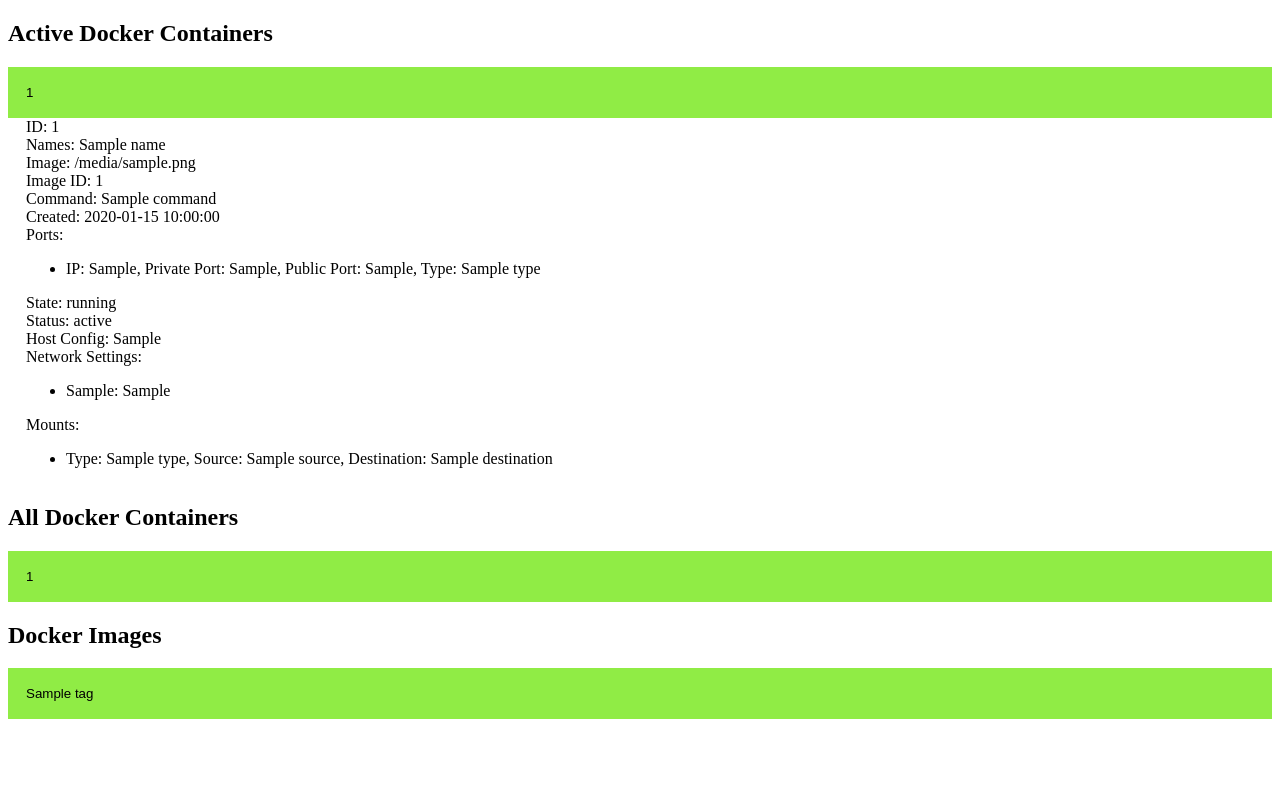
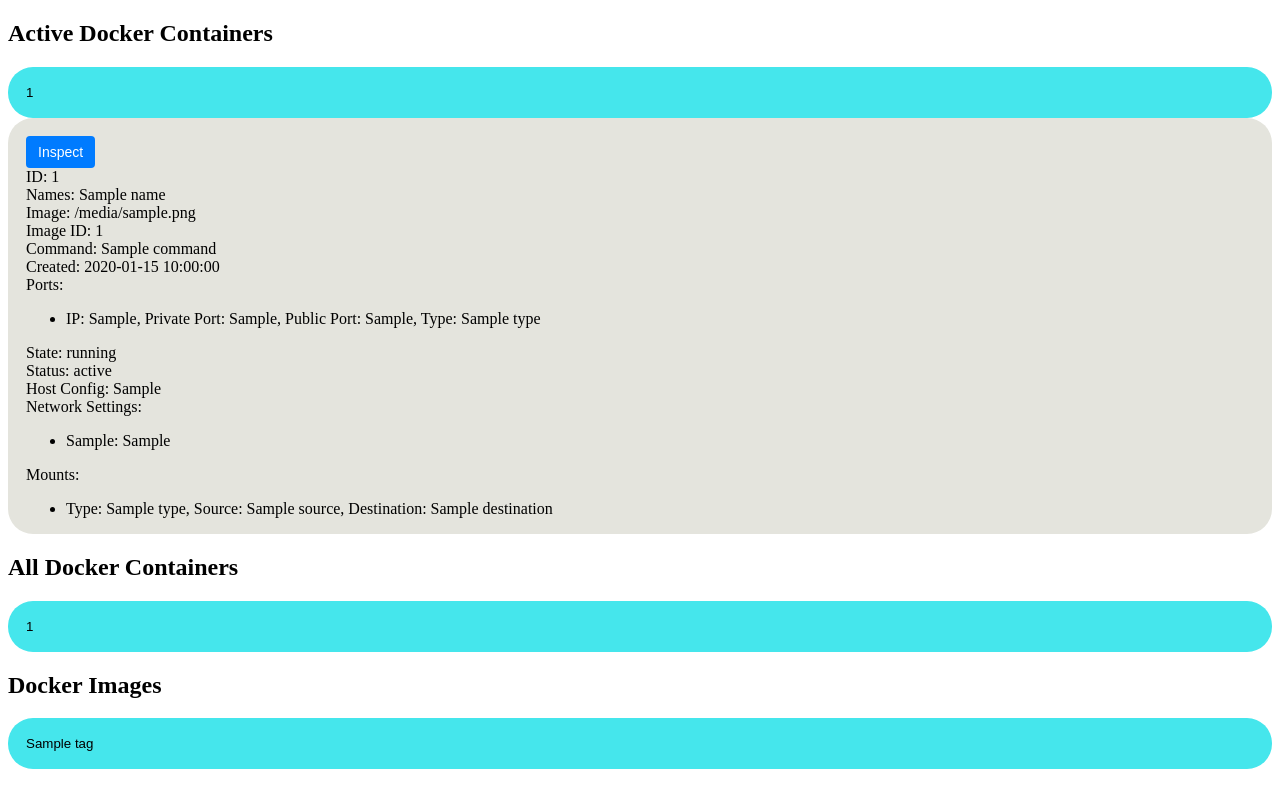
Before and after one commit to Rafael-Remigio/DockerDetective, a Flask app: page / in a window 1280 px wide, after a click that opens the changed part. Run offline with Flask 3, Linux system fonts and the light colour scheme; a database or web service that is not in the repository returns one stand-in record (values such as "Sample title"); data that the repository does not hold is empty.

Commit message:
Add inspection page

```diff
--- a/main.py
+++ b/main.py
@@ -10,7 +10,7 @@ base_url = 'http://localhost:2375'
 http_utils = HttpUtils(base_url)
 
 @app.route('/')
-def hello():
+def index():
 
    images = http_utils.get_json_from_endpoint("images/json")
 
@@ -18,6 +18,17 @@ def hello():
 
    return render_template("index.html",images=images,containers=containers)
 
+
+
+@app.route('/container/<container_id>')
+def inspect_container(container_id):
+
+   # Fetch detailed data
+   endpoint = "container/" + container_id + "/json"
+   data = http_utils.get_json_from_endpoint(endpoint)
+
+   return render_template('container_inspection.html', container_data=data)
+
 # main driver function
 if __name__ == '__main__':
 
--- a/templates/index.html
+++ b/templates/index.html
@@ -1,17 +1,19 @@
 <!DOCTYPE html>
 <html lang="en">
+
 <head>
     <meta charset="UTF-8">
     <title>Docker Images and Container IDs</title>
     <style>
         /* Styling for the accordion */
         .accordion {
-            background-color: #90ec45;
+            background-color: #45e6ec;
             color: rgb(51, 51, 51)000;
             cursor: pointer;
             padding: 18px;
             width: 100%;
             border: none;
+            border-radius: 25px;;
             text-align: left;
             outline: none;
             transition: 0.4s;
@@ -19,16 +21,35 @@
 
         .panel {
             padding: 0 18px;
+            border-radius: 25px;;
+
             display: none;
             overflow: hidden;
-            background-color: white;
+            background-color: rgb(228, 228, 221);
         }
 
         .panel p {
             margin: 0;
         }
+
+         /* Style for the inspection button */
+         .inspect-button {
+            padding: 8px 12px;
+            background-color: #007bff;
+            color: white;
+            border: none;
+            border-radius: 4px;
+            cursor: pointer;
+            text-decoration: none;
+            font-size: 14px;
+        }
+
+        .inspect-button:hover {
+            background-color: #0056b3;
+        }
     </style>
 </head>
+
 <body>
 
     <!-- Accordions for Docker Container IDs -->
@@ -38,6 +59,12 @@
     {% if container.State == "running" %}
     <button class="accordion">{{ container.Id }}</button>
     <div class="panel">
+        <br>
+        <p>
+            <a href="/container/{{ container.Id }}">
+                <button class="inspect-button">Inspect</button>
+            </a>
+        </p>
         <p>ID: {{ container.Id }}</p>
         <p>Names: {{ container.Names | join(', ') }}</p>
         <p>Image: {{ container.Image }}</p>
@@ -47,7 +74,8 @@
         <p>Ports:</p>
         <ul>
             {% for port in container.Ports %}
-            <li>IP: {{ port.IP }}, Private Port: {{ port.PrivatePort }}, Public Port: {{ port.PublicPort }}, Type: {{ port.Type }}</li>
+            <li>IP: {{ port.IP }}, Private Port: {{ port.PrivatePort }}, Public Port: {{ port.PublicPort }}, Type: {{
+                port.Type }}</li>
             {% endfor %}
         </ul>
         <p>State: {{ container.State }}</p>
@@ -76,6 +104,12 @@
     {% for container in containers %}
     <button class="accordion">{{ container.Id }}</button>
     <div class="panel">
+        <br>
+        <p>
+            <a href="/container/{{ container.Id }}">
+                <button class="inspect-button">Inspect</button>
+            </a>
+        </p>
         <p>ID: {{ container.Id }}</p>
         <p>Names: {{ container.Names | join(', ') }}</p>
         <p>Image: {{ container.Image }}</p>
@@ -85,7 +119,8 @@
         <p>Ports:</p>
         <ul>
             {% for port in container.Ports %}
-            <li>IP: {{ port.IP }}, Private Port: {{ port.PrivatePort }}, Public Port: {{ port.PublicPort }}, Type: {{ port.Type }}</li>
+            <li>IP: {{ port.IP }}, Private Port: {{ port.PrivatePort }}, Public Port: {{ port.PublicPort }}, Type: {{
+                port.Type }}</li>
             {% endfor %}
         </ul>
         <p>State: {{ container.State }}</p>
@@ -148,7 +183,7 @@
         const accordions = document.querySelectorAll('.accordion');
 
         accordions.forEach(accordion => {
-        accordion.addEventListener('click', function() {
+            accordion.addEventListener('click', function () {
                 this.classList.toggle('active');
                 const panel = this.nextElementSibling;
                 if (panel.style.display === 'block') {
@@ -161,4 +196,5 @@
     </script>
 
 </body>
+
 </html>
```
Also changed, not shown: templates/container_inspection.html (added, +69 -0 lines). Lines whose indentation alone changed are shown as unchanged.
